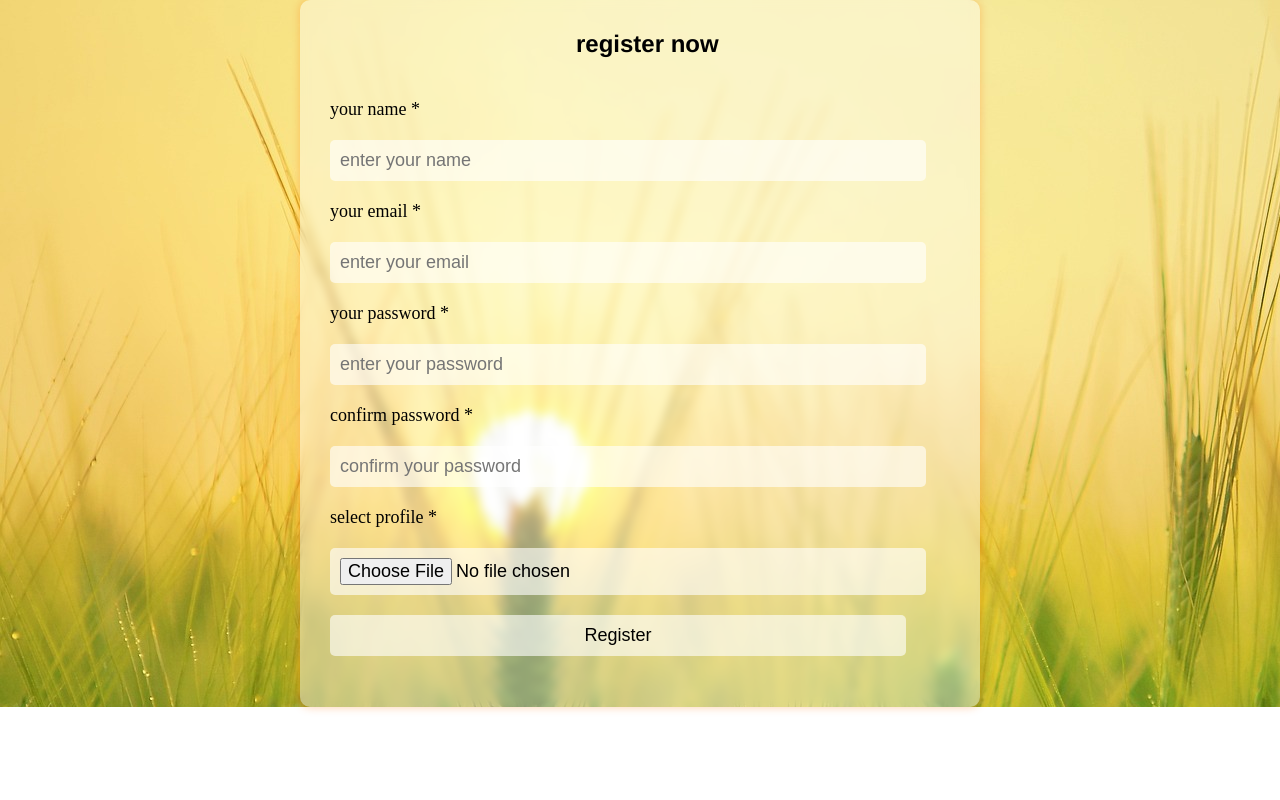
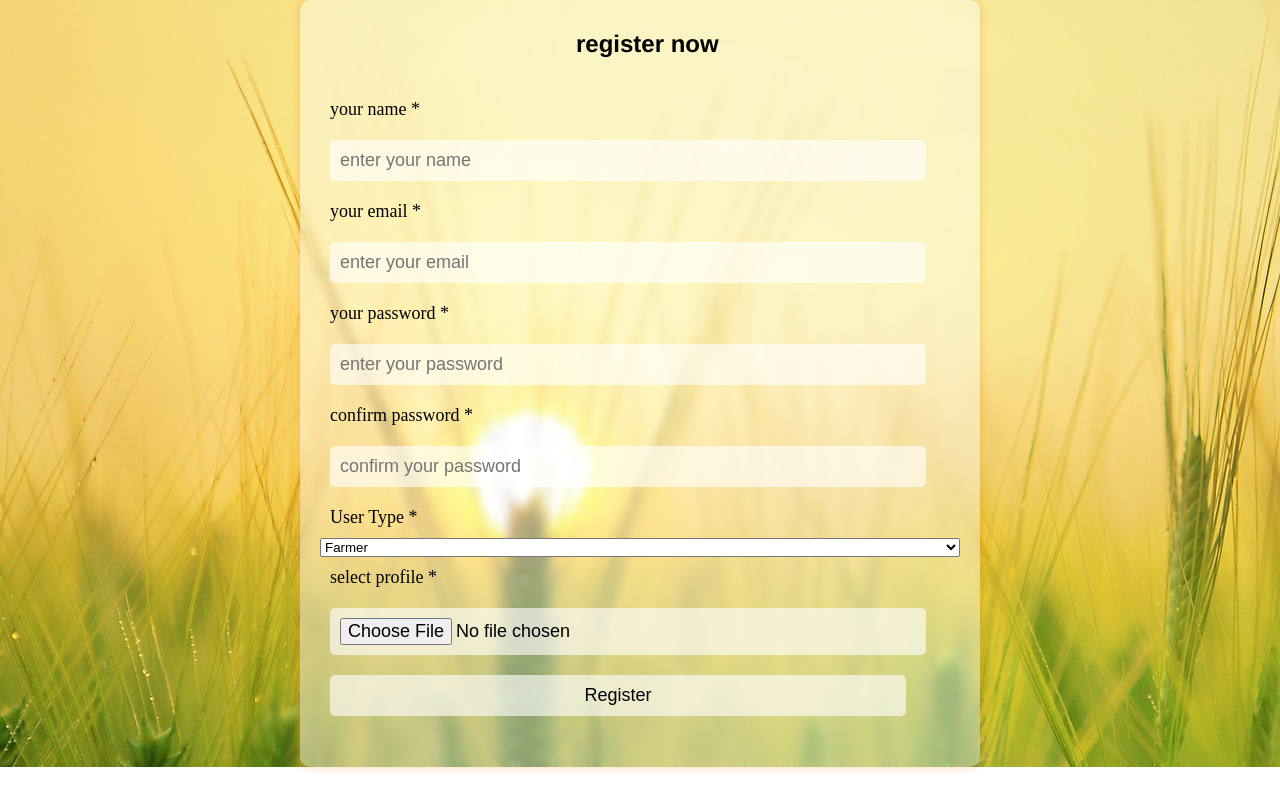
Before and after one commit to varmanamish/farmfusion, a Django app: page /accounts/register in a window 1280 px wide. Run offline with Django 5.2, Linux system fonts and the light colour scheme; some libraries are stand-ins or nearby versions.

Commit message:
successfull account creation in db

```diff
--- a/farmfusion/accounts/views.py
+++ b/farmfusion/accounts/views.py
@@ -1,5 +1,10 @@
 from django.shortcuts import render
-import profile
+from .models import CustomUser
+from django.contrib.auth import authenticate, login, logout
+from django.http import HttpResponse, HttpResponseRedirect,JsonResponse
+from django.db import IntegrityError
+from django.urls import reverse
+
 # Create your views here.
 def login_view(request):
     if request.method == "POST":
@@ -27,29 +32,32 @@
 
 def register(request):
     if request.method == "POST":
-        # Get username, email, password and confirmation password from the form
-        username = request.POST["username"] # username is the name of the input field in the form
-        email = request.POST["email"] # email is the name of the input field in the form
-        password = request.POST["password"] # password is the name of the input field in the form
-        confirmation = request.POST["confirmation"] # confirmation is the name of the input field in the form
-        # Ensure password matches confirmation
+        username = request.POST["username"]
+        email = request.POST["email"]
+        password = request.POST["password"]
+        confirmation = request.POST["confirmation"]
+        profile_img = request.FILES.get("profileimage")
+        is_farmer = request.POST.get("is_farmer") == "T"  # Convert to boolean
+
         if password != confirmation:
-            return render(request, "register.html", {
-                "message": "Passwords must match."
-            })
-        # Attempt to create new user
+            return render(request, "register.html", {"message": "Passwords must match."})
+
         try:
-            user = User.objects.create_user(username, email, password) # create_user() is a built-in function provided by Django
-            user.save()
+            user = CustomUser.objects.create_user(
+                username=username,
+                email=email,
+                password=password,
+                profile_pic=profile_img,
+                is_farmer=is_farmer
+            )
         except IntegrityError:
-            return render(request, "register.html", {
-                "message": "Username already taken."
-            })
+            return render(request, "register.html", {"message": "Username already taken."})
+
         login(request, user)
         return HttpResponseRedirect(reverse("index"))
-    # If method is GET, return register page
-    else:
-        return render(request, "register.html")
+
+    return render(request, "register.html")
+
 
 def profile(request):
     return render(request, "profile.html")
--- a/farmfusion/farmfusion/settings.py
+++ b/farmfusion/farmfusion/settings.py
@@ -43,7 +43,7 @@
     'django.contrib.staticfiles',
 ]
 
-AUTH_USER_MODEL = 'ecom.CustomUser'
+AUTH_USER_MODEL = 'accounts.CustomUser'
 
 MIDDLEWARE = [
     'django.middleware.security.SecurityMiddleware',
@@ -134,3 +134,7 @@
 # https://docs.djangoproject.com/en/5.1/ref/settings/#default-auto-field
 
 DEFAULT_AUTO_FIELD = 'django.db.models.BigAutoField'
+
+DEFAULT_AUTO_FIELD = 'django.db.models.BigAutoField'
+MEDIA_URL='/media/'
+MEDIA_ROOT=os.path.join(BASE_DIR,'media')
--- a/farmfusion/farmfusion/urls.py
+++ b/farmfusion/farmfusion/urls.py
@@ -16,6 +16,8 @@
 """
 from django.contrib import admin
 from django.urls import path,include
+from django.conf import settings
+from django.conf.urls.static import static
 
 urlpatterns = [
     path('', include('ecom.urls')),
@@ -23,3 +25,4 @@
     path('accounts/',include('accounts.urls')),
     path('admin/', admin.site.urls),
 ]
+urlpatterns=urlpatterns+static(settings.MEDIA_URL,document_root=settings.MEDIA_ROOT)
--- a/farmfusion/templates/register.html
+++ b/farmfusion/templates/register.html
@@ -21,8 +21,13 @@
        <input type="password" name="password" placeholder="enter your password" required maxlength="20" class="box">
        <p>confirm password <span>*</span></p>
        <input type="password" name="confirmation" placeholder="confirm your password" required maxlength="20" class="box">
+       <p>User Type <span>*</span></p>
+       <select name="is_farmer" id="is_farmer" class="box">
+         <option value="T">Farmer</option>
+         <option value="F">Investor</option>
+       </select>
        <p>select profile <span>*</span></p>
-       <input type="file" accept="image/*" required class="box">
+       <input type="file" accept="image/*" name="profileimage" required class="box">
        <input type="submit" value="Register" name="submit" class="btn">
          <br>
     </form>
```
Also changed, not shown: farmfusion/accounts/models.py (+24 -1 lines), farmfusion/ecom/models.py (deleted, +0 -9 lines), farmfusion/accounts/migrations/0001_initial.py, farmfusion/accounts/migrations/0002_initial.py (added), farmfusion/accounts/migrations/0003_alter_customuser_managers.py (added), farmfusion/media/profile_pics/profile_pics/abc_paul.jpeg (added).
